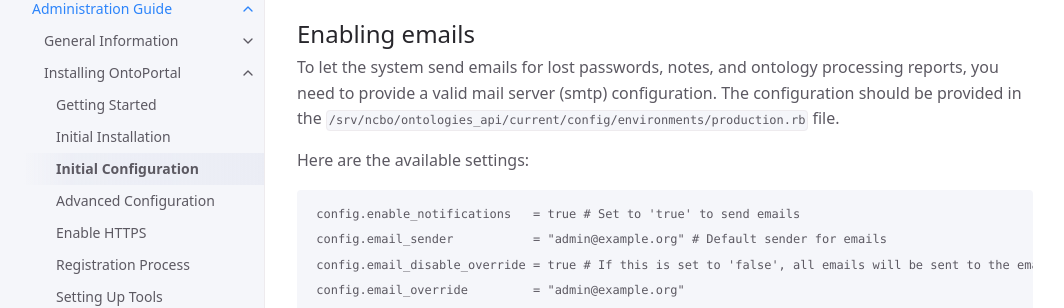
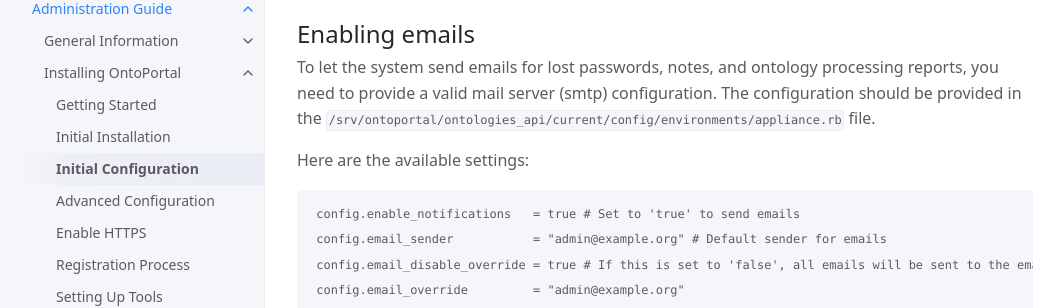
Before and after one commit to ontoportal/documentation, a Jekyll site: the page built from docs/administration-guide/installation/initial_configuration.md, in a window 1280 px wide and 900 px high, scrolled down 427 px. Shown: the part 147-455 px from the top of the window, without its empty margins (107-1171 px from the left). Built offline with Jekyll 4.4.1, drawn with Linux system fonts in a browser that asks for light colours.

Commit message:
fix: correct config env filepath? (#50)

```diff
--- a/docs/administration-guide/installation/initial_configuration.md
+++ b/docs/administration-guide/installation/initial_configuration.md
@@ -33,7 +33,7 @@ To start, since you don't have any non-administration accounts, you can add an o
 
 To let the system send emails for lost passwords, notes, and ontology processing reports,
 you need to provide a valid mail server (smtp) configuration.
-The configuration should be provided in the `/srv/ncbo/ontologies_api/current/config/environments/production.rb` file.
+The configuration should be provided in the `/srv/ontoportal/ontologies_api/current/config/environments/appliance.rb` file.
 
 Here are the available settings:
 
```
